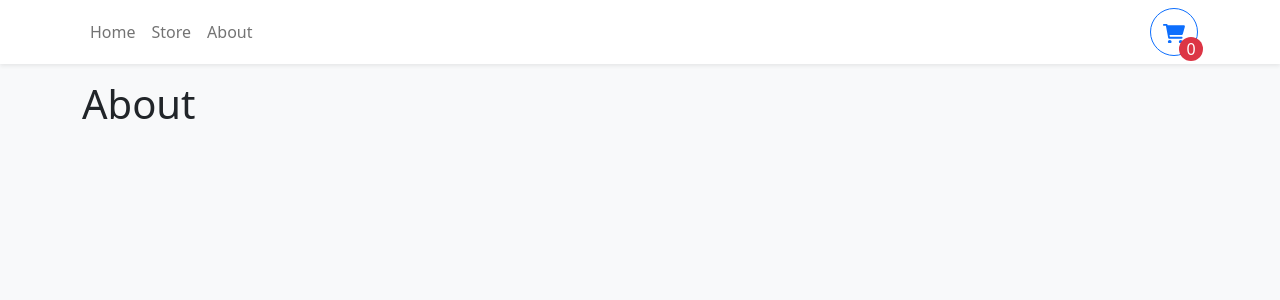
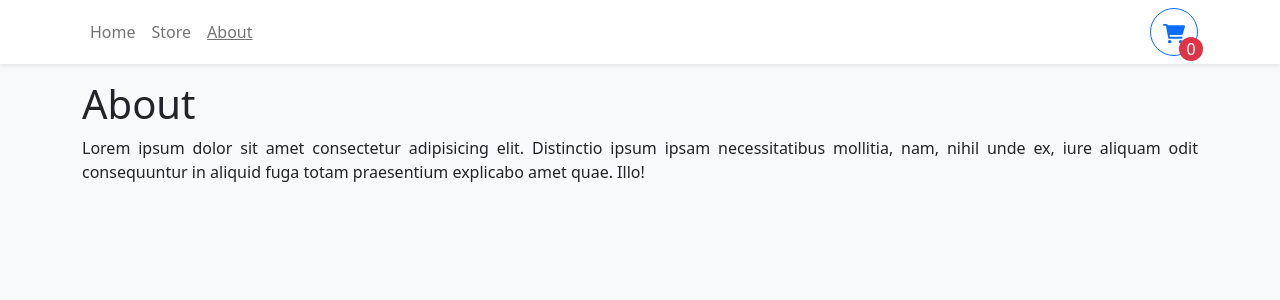
Before and after one commit to josebraposo/react-ts-cart, a React (Vite) app: page /about in a window 1280 px wide. Shown: the top 300 px of the page. Built offline with nearby package versions, Linux system fonts and the light colour scheme.

Commit message:
underline curr nav path and add content to other pages

```diff
--- a/src/components/Navbar.tsx
+++ b/src/components/Navbar.tsx
@@ -1,16 +1,37 @@
 import { Container, Nav, Navbar as NavbarBs, Button } from "react-bootstrap";
 import { ShoppingCartContext } from "../context/ShoppingCartContext";
 import { useContext } from "react";
+import { useLocation } from "react-router-dom";
 
 export function Navbar() {
   const { openCart, cartQuantity } = useContext(ShoppingCartContext);
+  const currPath = useLocation()?.pathname;
   return (
     <NavbarBs className="bg-white shadow-sm mb-3">
       <Container>
         <Nav className="me-auto">
-          <Nav.Link href="/">Home</Nav.Link>
-          <Nav.Link href="/store">Store</Nav.Link>
-          <Nav.Link href="/about">About</Nav.Link>
+          <Nav.Link
+            href="/"
+            style={{ textDecoration: currPath === "/" ? "underline" : "none" }}
+          >
+            Home
+          </Nav.Link>
+          <Nav.Link
+            href="/store"
+            style={{
+              textDecoration: currPath === "/store" ? "underline" : "none",
+            }}
+          >
+            Store
+          </Nav.Link>
+          <Nav.Link
+            href="/about"
+            style={{
+              textDecoration: currPath === "/about" ? "underline" : "none",
+            }}
+          >
+            About
+          </Nav.Link>
         </Nav>
         <Button
           onClick={openCart}
--- a/src/pages/About.tsx
+++ b/src/pages/About.tsx
@@ -1,3 +1,13 @@
 export function About() {
-    return <h1>About</h1>
+  return (
+    <>
+      <h1>About</h1>
+      <p style={{ textAlign: "justify" }}>
+        Lorem ipsum dolor sit amet consectetur adipisicing elit. Distinctio
+        ipsum ipsam necessitatibus mollitia, nam, nihil unde ex, iure aliquam
+        odit consequuntur in aliquid fuga totam praesentium explicabo amet quae.
+        Illo!
+      </p>
+    </>
+  );
 }
--- a/src/pages/Home.tsx
+++ b/src/pages/Home.tsx
@@ -1,3 +1,8 @@
 export function Home() {
-    return <h1>Home</h1>
+  return (
+    <>
+      <h1>Home</h1>
+      <p>Welcome! Make sure to visit our <a href="/store">store</a>!</p>
+    </>
+  );
 }
```
